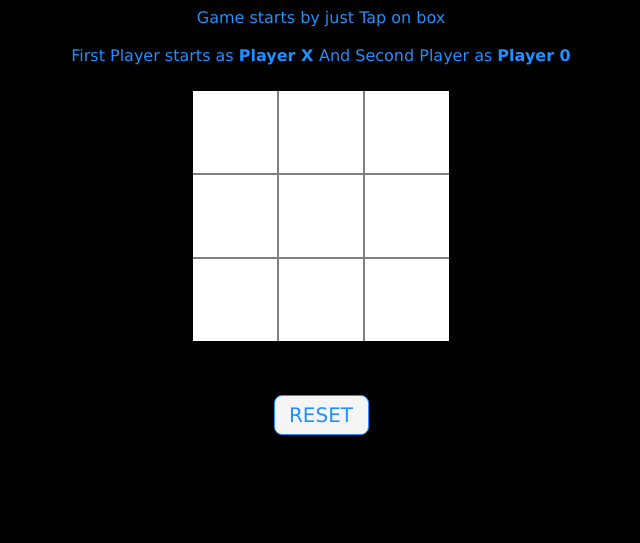
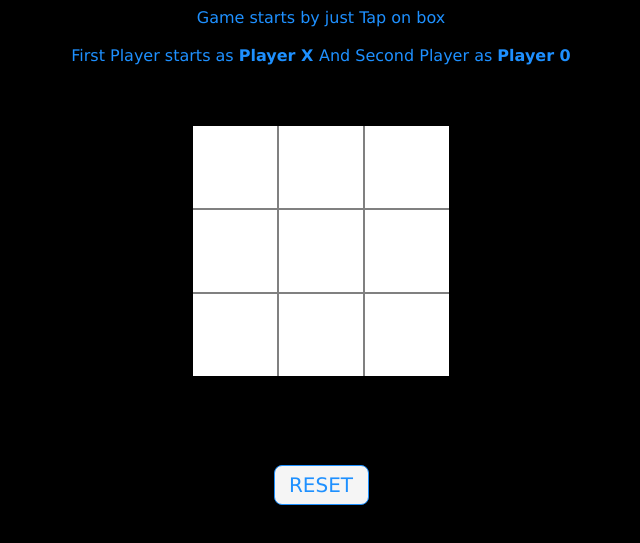
Before and after one commit to iamneo-production/fbfdafecffedca304677961efdcbcabeone, a plain HTML site: page public/index.html in a window 1280 px wide. Shown: the part 95-638 px from the top of the page, without its empty margins (319-959 px from the left). Drawn offline with Linux system fonts and the light colour scheme.

Commit message:
Backup Commit

```diff
--- a/public/style.css
+++ b/public/style.css
@@ -10,9 +10,11 @@ p {
 	display: flex;
 	flex-direction: column;
 	align-items: center;
+	margin: 35px;
 }
 .row {
 	display: flex;
+	align-items: center;
 }
 .cell {
 	border: none;
```
